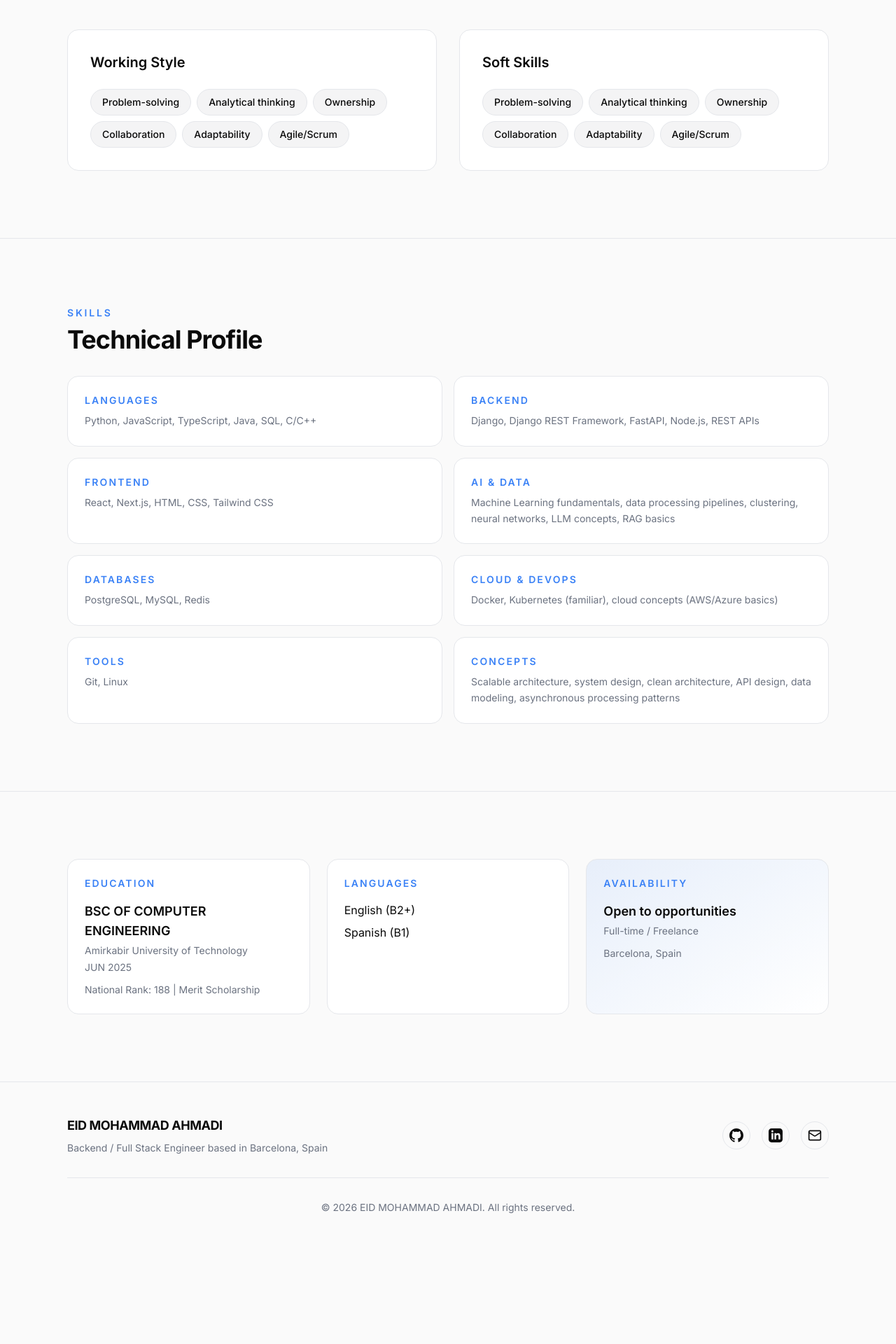
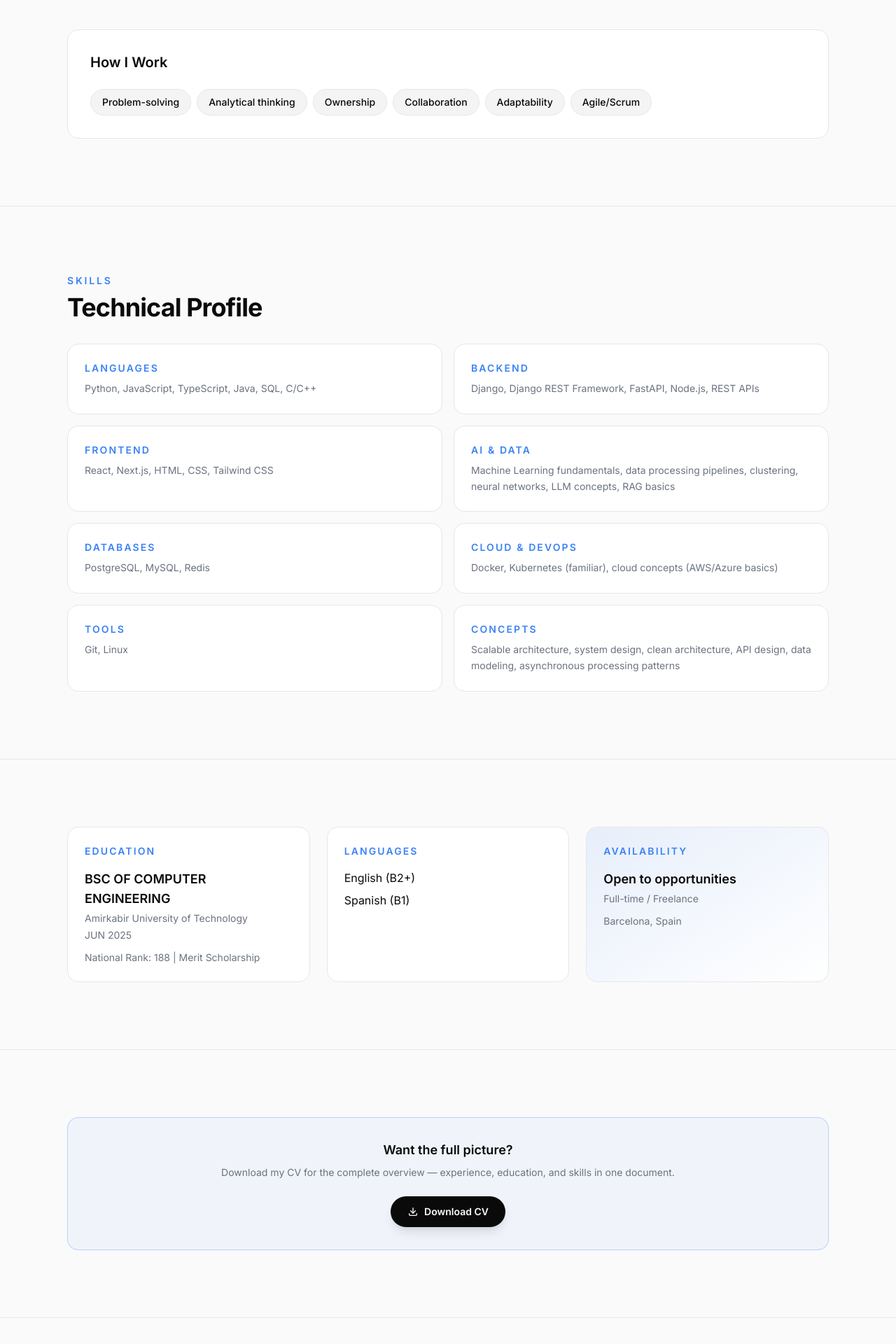
Before and after one commit to empouya/empouya, a Next.js app: page /about in a window 1280 px wide. Shown: the part 820-2740 px from the top of the page at 70% size. Before the commit the page ends 2603 px from the top, so only its background shows below. Built offline with nearby package versions, Linux system fonts and the light colour scheme.

Commit message:
feat: add resume download (hero, navbar, about), 404 page, fix mobile menu colors, strengthen headline

```diff
--- a/src/app/about/page.tsx
+++ b/src/app/about/page.tsx
@@ -8,6 +8,7 @@ import { contact } from "@/content/site";
 import SectionHeading from "@/components/ui/SectionHeading";
 import FadeIn from "@/components/animations/FadeIn";
 import type { Metadata } from "next";
+import { DownloadIcon } from "@/components/ui/icons";
 
 export const metadata: Metadata = {
     title: "About",
@@ -40,9 +41,8 @@ export default function AboutPage() {
             {/* Working Style */}
             <FadeIn>
                 <Section className="border-t border-border">
-                    <div className="grid gap-8 lg:grid-cols-2">
                     <div className="rounded-2xl border border-border bg-card p-8">
-                            <h2 className="text-xl font-semibold text-foreground">Working Style</h2>
+                        <h2 className="text-xl font-semibold text-foreground">How I Work</h2>
                         <div className="mt-6 flex flex-wrap gap-2">
                             {profile.traits.map((trait) => (
                                 <span
@@ -52,21 +52,6 @@ export default function AboutPage() {
                                     {trait}
                                 </span>
                             ))}
-                            </div>
-                        </div>
-
-                        <div className="rounded-2xl border border-border bg-card p-8">
-                            <h2 className="text-xl font-semibold text-foreground">Soft Skills</h2>
-                            <div className="mt-6 flex flex-wrap gap-2">
-                                {profile.traits.map((skill) => (
-                                    <span
-                                        key={skill}
-                                        className="rounded-full border border-border bg-secondary px-4 py-2 text-sm font-medium text-secondary-foreground"
-                                    >
-                                        {skill}
-                                    </span>
-                                ))}
-                            </div>
                         </div>
                     </div>
                 </Section>
@@ -128,6 +113,30 @@ export default function AboutPage() {
                     </div>
                 </Section>
             </FadeIn>
+
+            {/* Resume CTA */}
+            <FadeIn>
+                <Section className="border-t border-border">
+                    <div className="rounded-2xl border border-accent/30 bg-accent/5 p-8 text-center">
+                        <h3 className="text-lg font-semibold text-foreground">
+                            Want the full picture?
+                        </h3>
+                        <p className="mt-2 text-sm text-muted-foreground">
+                            Download my CV for the complete overview — experience, education, and skills in one document.
+                        </p>
+                        <a
+                            href="/resume/resume.pdf"
+                            download
+                            target="_blank"
+                            rel="noreferrer"
+                            className="mt-6 inline-flex items-center gap-2 rounded-full bg-primary px-6 py-3 text-sm font-semibold text-primary-foreground shadow-lg transition-all hover:-translate-y-0.5 hover:shadow-xl"
+                        >
+                            <DownloadIcon className="h-4 w-4" />
+                            Download CV
+                        </a>
+                    </div>
+                </Section>
+            </FadeIn>
         </main>
     );
 }
--- /dev/null
+++ b/src/app/not-found.tsx
@@ -0,0 +1,33 @@
+import Link from "next/link";
+import Section from "@/components/sections/Section";
+import FadeIn from "@/components/animations/FadeIn";
+import { ArrowRightIcon } from "@/components/ui/icons";
+
+export default function NotFound() {
+    return (
+        <main>
+            <FadeIn>
+                <Section className="flex min-h-[70vh] items-center justify-center">
+                    <div className="flex flex-col items-center text-center">
+                        <span className="text-[8rem] font-bold leading-none text-accent opacity-20 select-none">
+                            404
+                        </span>
+                        <h1 className="mt-4 text-2xl font-semibold text-foreground">
+                            Page not found
+                        </h1>
+                        <p className="mt-3 max-w-sm text-muted-foreground">
+                            The page you are looking for does not exist or has been moved.
+                        </p>
+                        <Link
+                            href="/"
+                            className="group mt-8 inline-flex items-center gap-2 rounded-full bg-primary px-6 py-3 text-sm font-semibold text-primary-foreground shadow-lg transition-all hover:-translate-y-0.5 hover:shadow-xl"
+                        >
+                            Back to Home
+                            <ArrowRightIcon className="h-4 w-4 transition-transform group-hover:translate-x-1" />
+                        </Link>
+                    </div>
+                </Section>
+            </FadeIn>
+        </main>
+    );
+}
--- a/src/components/hero/Hero.tsx
+++ b/src/components/hero/Hero.tsx
@@ -5,7 +5,7 @@ import { motion } from "framer-motion";
 import Section from "@/components/sections/Section";
 import { profile } from "@/content/site";
 import { contact, availability } from "@/content/site";
-import { ArrowRightIcon, GithubIcon, LinkedinIcon } from "@/components/ui/icons";
+import { ArrowRightIcon, GithubIcon, LinkedinIcon, DownloadIcon } from "@/components/ui/icons";
 
 export default function Hero() {
     return (
@@ -81,6 +81,16 @@ export default function Hero() {
                         >
                             Contact Me
                         </Link>
+                        <a
+                            href="/resume/resume.pdf"
+                            download
+                            target="_blank"
+                            rel="noreferrer"
+                            className="inline-flex items-center gap-2 rounded-full border border-accent px-6 py-3 text-sm font-semibold text-accent transition-all hover:-translate-y-0.5 hover:bg-accent hover:text-accent-foreground"
+                        >
+                            <DownloadIcon className="h-4 w-4" />
+                            Download CV
+                        </a>
                     </motion.div>
 
                     <motion.div
@@ -139,6 +149,6 @@ export default function Hero() {
                     </div>
                 </motion.div>
             </div>
-        </Section>
+        </Section >
     );
 }
--- a/src/components/layout/Navbar.tsx
+++ b/src/components/layout/Navbar.tsx
@@ -6,6 +6,7 @@ import ThemeToggle from "@/components/ui/ThemeToggle";
 import Container from "@/components/ui/layout/Container";
 import MobileMenu from "@/components/ui/MobileMenu";
 import { profile } from "@/content/site/profile";
+import { DownloadIcon } from "@/components/ui/icons";
 
 const navLinks = [
     { href: "/", label: "Home" },
@@ -51,8 +52,8 @@ export default function Navbar() {
                                 key={link.href}
                                 href={link.href}
                                 className={`relative px-4 py-2 text-sm font-medium transition-colors ${active
-                                        ? "text-foreground"
-                                        : "text-muted-foreground hover:text-foreground"
+                                    ? "text-foreground"
+                                    : "text-muted-foreground hover:text-foreground"
                                     }`}
                                 aria-current={active ? "page" : undefined}
                             >
@@ -66,6 +67,17 @@ export default function Navbar() {
                 </div>
 
                 <div className="flex items-center gap-3">
+                    <a
+                        href="/resume/resume.pdf"
+                        download
+                        target="_blank"
+                        rel="noreferrer"
+                        className="hidden md:inline-flex items-center gap-1.5 rounded-full border border-accent px-3.5 py-1.5 text-xs font-semibold text-accent transition-all hover:bg-accent hover:text-accent-foreground"
+                        aria-label="Download CV"
+                    >
+                        <DownloadIcon className="h-3.5 w-3.5" />
+                        CV
+                    </a>
                     <ThemeToggle />
                     <MobileMenu links={navLinks} />
                 </div>
--- a/src/components/ui/MobileMenu.tsx
+++ b/src/components/ui/MobileMenu.tsx
@@ -55,7 +55,7 @@ export default function MobileMenu({ links }: MobileMenuProps) {
                                     key={link.href}
                                     href={link.href}
                                     onClick={() => setOpen(false)}
-                                    className="border-b border-border py-4 text-lg font-medium text-black transition-colors hover:text-blue-600 dark:text-white dark:hover:text-blue-400"
+                                    className="border-b border-border py-4 text-lg font-medium text-foreground transition-colors hover:text-accent"
                                 >
                                     {link.label}
                                 </Link>
--- a/src/components/ui/icons.tsx
+++ b/src/components/ui/icons.tsx
@@ -211,3 +211,22 @@ export function CodeIcon({ className }: { className?: string }) {
     </svg>
   );
 }
+
+export function DownloadIcon({ className }: { className?: string }) {
+  return (
+    <svg
+      xmlns="http://www.w3.org/2000/svg"
+      viewBox="0 0 24 24"
+      fill="none"
+      stroke="currentColor"
+      strokeWidth="2"
+      strokeLinecap="round"
+      strokeLinejoin="round"
+      className={className}
+    >
+      <path d="M4 16v2a2 2 0 0 0 2 2h12a2 2 0 0 0 2-2v-2" />
+      <polyline points="7 10 12 15 17 10" />
+      <line x1="12" x2="12" y1="4" y2="15" />
+    </svg>
+  );
+}
--- a/src/content/site/profile.ts
+++ b/src/content/site/profile.ts
@@ -3,8 +3,7 @@ import type { Profile } from "@/content/types";
 export const profile: Profile = {
     name: "EID MOHAMMAD AHMADI",
     role: "Backend / Full Stack Engineer",
-    headline: "I design and build scalable backend systems and data-driven applications",
-    tagline:
+    headline: "I build backends that stay trustworthy under load — Django REST APIs, event-driven microservices, and data pipelines built for production.", tagline:
         "Backend-focused Engineer (Python, Django, React) specializing in scalable systems, API design, and data-intensive applications.",
     shortIntro:
         "Backend-focused Full Stack Engineer with strong experience in Python and React, building scalable systems, structured APIs, and data-driven applications.",
```
Also changed, not shown: 1 other file (tests, documents, lock files or other folders). Lines whose indentation alone changed are shown as unchanged.
